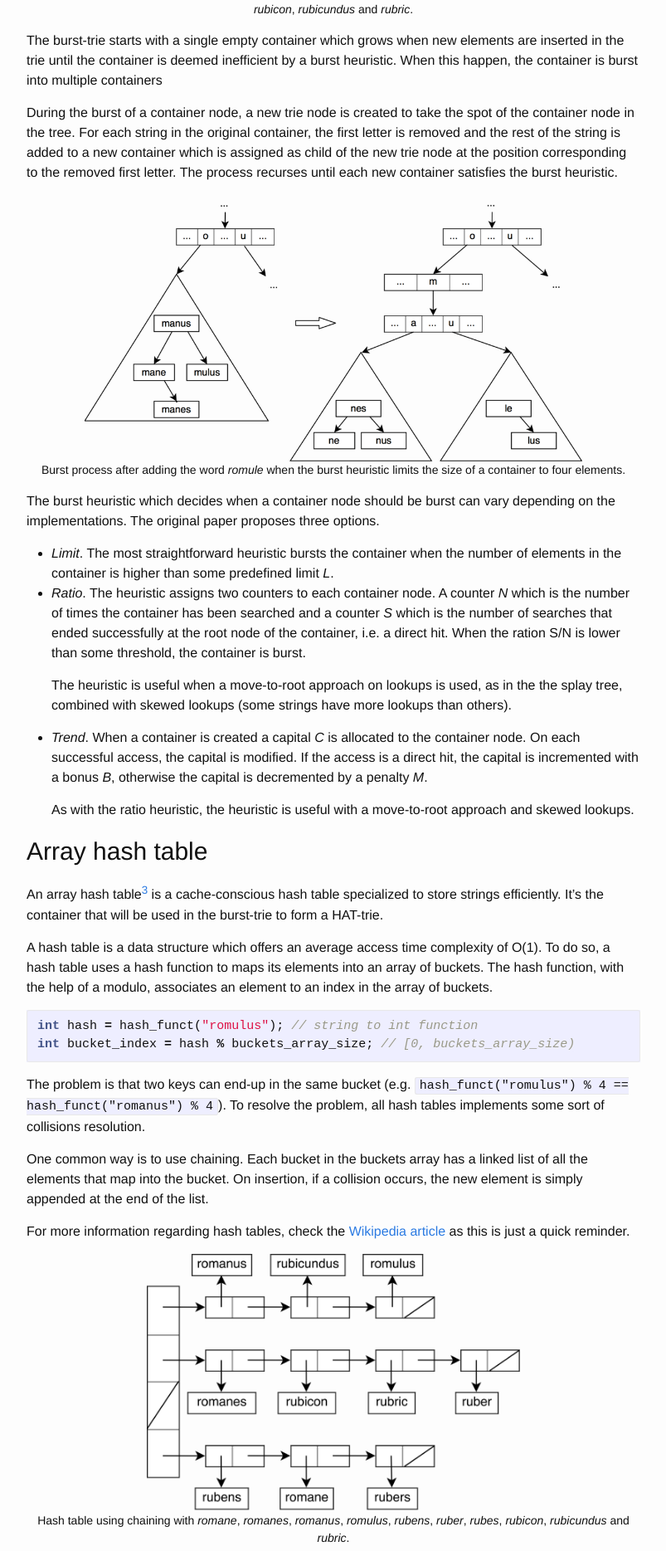
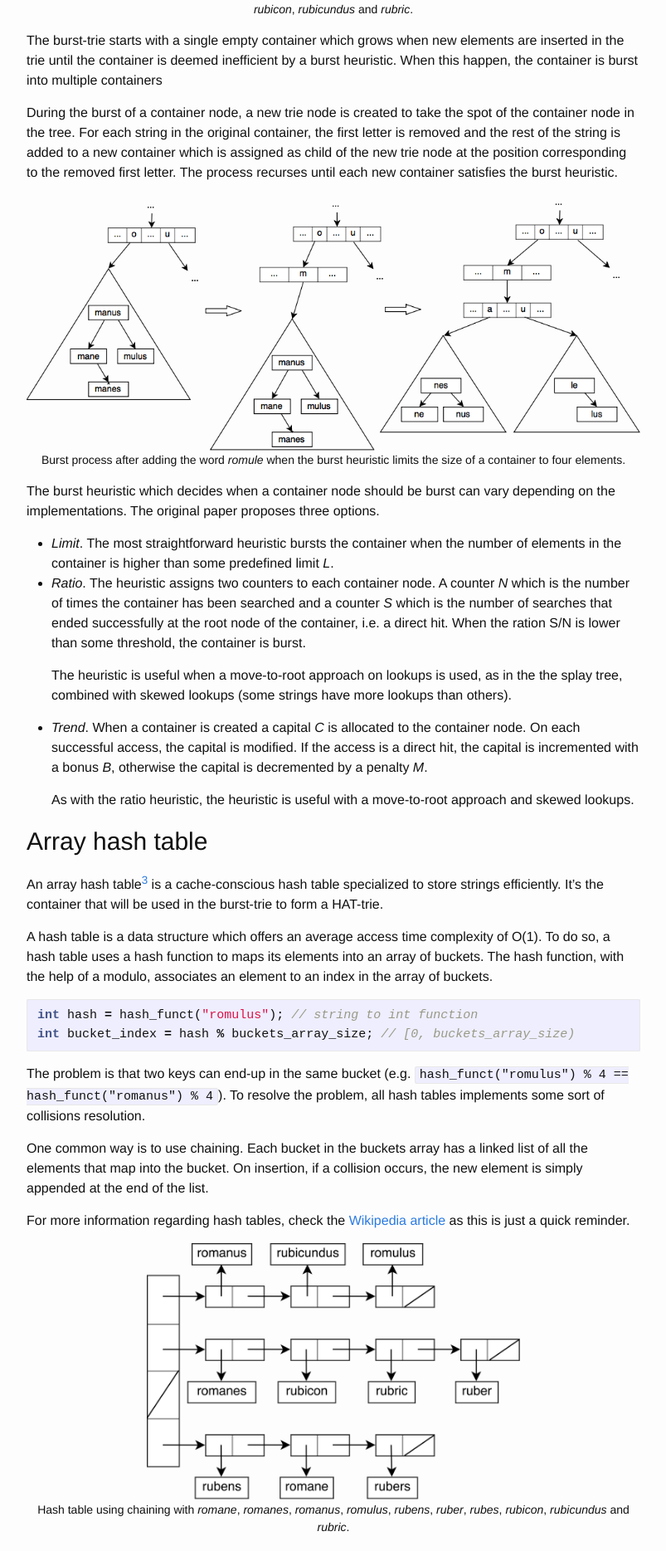
Before and after one commit to Tessil/tessil.github.io, a Jekyll site: the page built from _posts/2017-06-22-hat-trie.md, in a window 1280 px wide. Shown: the part 4401-6270 px from the top of the page at 83% size, without its empty margins (238-1041 px from the left). Built offline with Jekyll 4.4.1, drawn with Linux system fonts in a browser that asks for light colours; comment, search, counter and statistics services are not loaded.

Commit message:
Extend burst diagram.

```diff
--- a/_posts/2017-06-22-hat-trie.md
+++ b/_posts/2017-06-22-hat-trie.md
@@ -146,7 +146,7 @@ The burst-trie starts with a single empty container which grows when new element
 During the burst of a container node, a new trie node is created to take the spot of the container node in the tree. For each string in the original container, the first letter is removed and the rest of the string is added to a new container which is assigned as child of the new trie node at the position corresponding to the removed first letter. The process recurses until each new container satisfies the burst heuristic.
 
 <figure>
-  <img src="{{ site.url }}/images/hat-trie/burst.png"  class="image_caption" />
+  <img src="{{ site.url }}/images/hat-trie/burst.png"  class="image_caption"  style="max-width:800px" />
   <figcaption class="image_caption">Burst process after adding the word <em>romule</em> when the burst heuristic limits the size of a container to four elements.</figcaption>
 </figure>
 
```
Also changed, not shown: images/hat-trie/burst.png.
